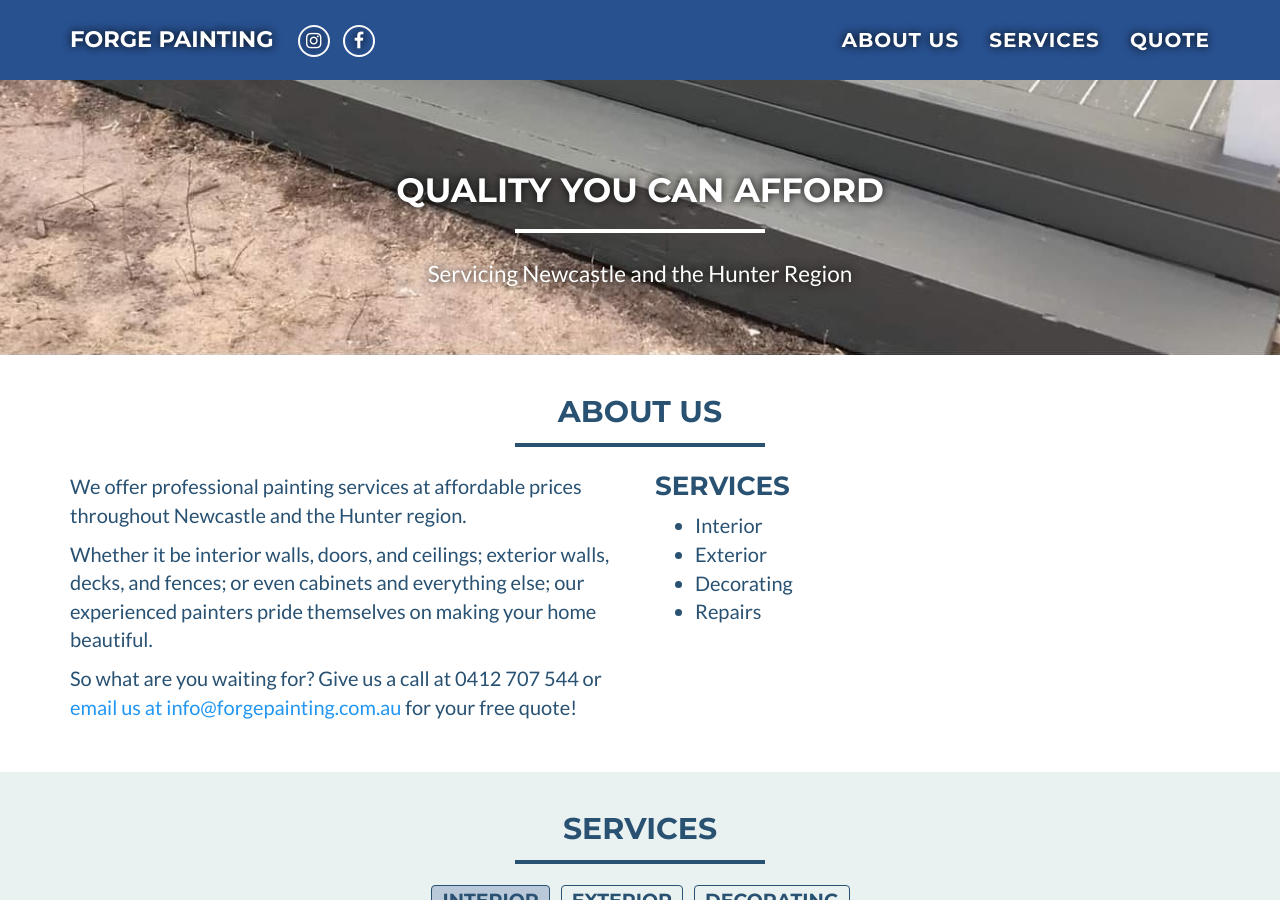
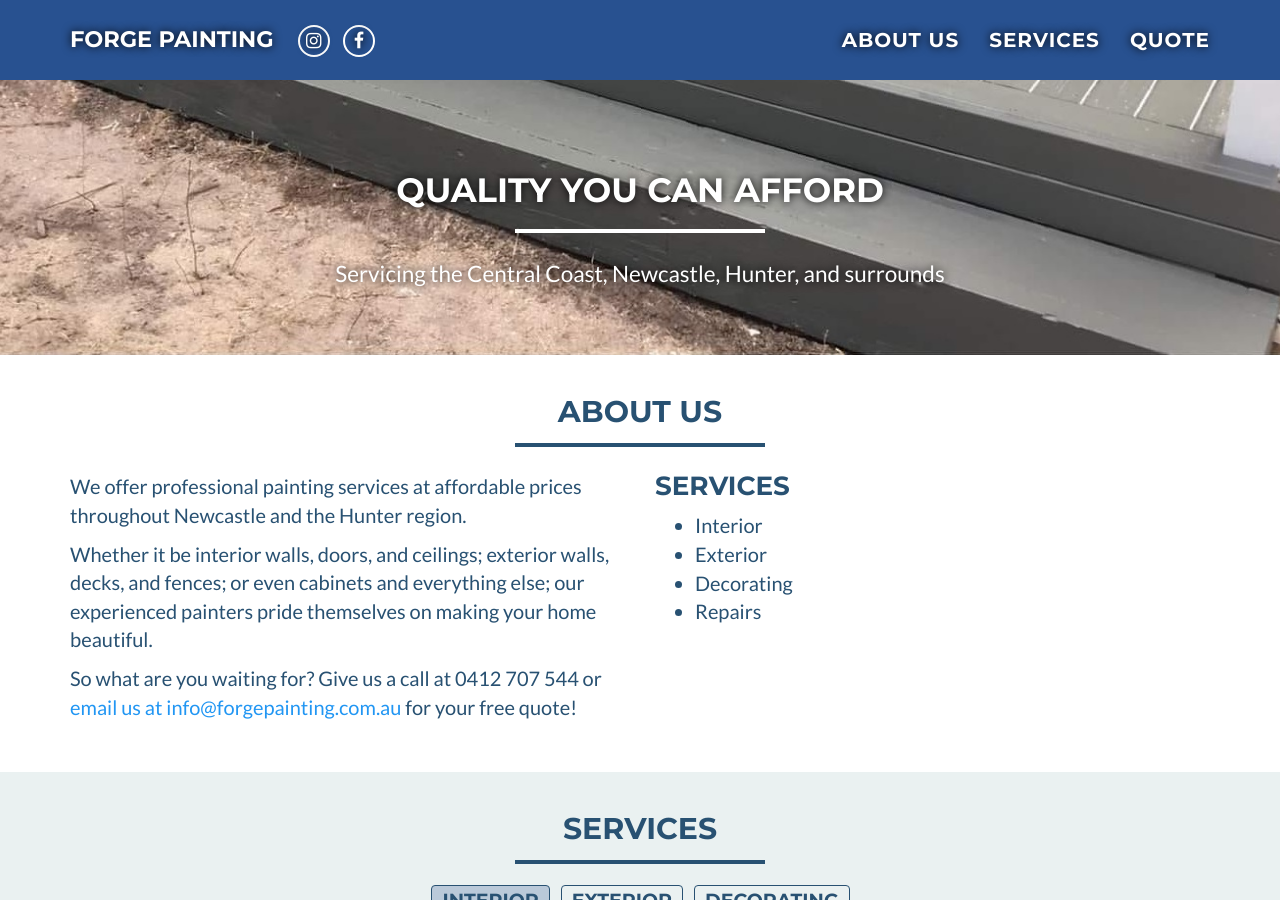
Before and after one commit to jayden626/ForgePainting, a Jekyll site: the page built from index.html, in a window 1280 px wide and 900 px high, scrolled down 545 px. Built offline with Jekyll 4.4.1, drawn with Linux system fonts in a browser that asks for light colours.

Commit message:
Update _config.yml

```diff
--- a/_config.yml
+++ b/_config.yml
@@ -4,7 +4,7 @@ email: info@forgepainting.com.au
 formurl: https://submit-form.com/SwoAhsDh
 #canonical_url: https://edwinexemplar.com
 keywords: "Quality you can afford"
-skills: "Servicing Newcastle and the Hunter Region"
+skills: "Servicing the Central Coast, Newcastle, Hunter, and surrounds"
 baseurl: https://forgepainting.com.au/
 meta-keywords: "painting decorating interior exterior"
 meta-description: "Forge Painting offers quality interior and exterior painting services across Newcastle and the wider NSW region"
```
